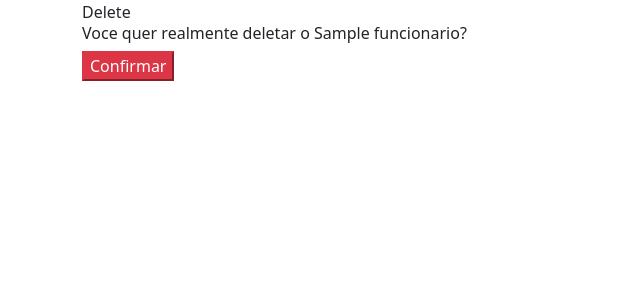
After one commit to gfernandes01/gestao_rh, a Django app: page /funcionarios/deletar/1/ in a window 1280 px wide. The commit adds this page. Shown: the top 300 px of the page, without its empty margins (0-640 px from the left). Run offline with Django 3.2, Linux system fonts and the light colour scheme; tables that the repository leaves empty hold one stand-in row (values such as "Sample post"); parts of the project's set-up code (start-up, migrations or seed data) failed here and were passed over; some libraries are stand-ins or nearby versions.

Commit message:
Criacao e Vinculos CRUD - FUNCIONARIOS

```diff
--- a/apps/core/templates/core/index.html
+++ b/apps/core/templates/core/index.html
@@ -8,10 +8,10 @@
     </div>
     <div class="col">
       Ola, {{ usuario.funcionario.nome }}
+          <a href="{% url 'list_funcionarios' %}">Gerenciar Funcionarios</a>
     </div>
     <div class="col">
       <a href="{% url 'logout' %}">Logout</a>
-
       {% if usuario.funcionario.empresa %}
         <a href="{% url 'edit_empresa' usuario.funcionario.empresa.id%}">Editar Empresa</a>
       {% else %}
--- a/apps/departamentos/models.py
+++ b/apps/departamentos/models.py
@@ -5,6 +5,5 @@ from django.db import models
 class Departamento(models.Model):
 	nome = models.CharField(max_length=70)
 
-
-def __str__(self):
-	return self.nome
+	def __str__(self):
+		return self.nome
--- a/apps/documentos/models.py
+++ b/apps/documentos/models.py
@@ -7,6 +7,5 @@ class Documento(models.Model):
 	descricao = models.CharField(max_length=100)
 	criadoPor = models.ForeignKey(Funcionario, on_delete=models.PROTECT)
 
-
-def __str__(self):
-	return self.descricao
+	def __str__(self):
+		return self.descricao
--- a/apps/funcionarios/models.py
+++ b/apps/funcionarios/models.py
@@ -1,5 +1,7 @@
 from django.db import models
 from django.contrib.auth.models import User
+from django.urls import reverse
+
 from apps.departamentos.models import Departamento
 from apps.empresas.models import Empresa
 
@@ -11,5 +13,8 @@ class Funcionario(models.Model):
 	departamentos = models.ManyToManyField(Departamento)
 	empresa = models.ForeignKey(Empresa, on_delete=models.PROTECT, null=True, blank=True)
 
-def __str__(self):
-	return self.nome
+	def get_absolute_url(self):
+		return reverse('list_funcionarios')
+
+	def __str__(self):
+		return self.nome
--- /dev/null
+++ b/apps/funcionarios/templates/funcionarios/funcionario_confirm_delete.html
@@ -0,0 +1,14 @@
+{% extends 'base.html' %}
+
+{% block main %}
+
+Delete
+
+<form method="post">
+    {% csrf_token %}
+    <h6>Voce quer realmente deletar o {{ funcionario }}?</h6>
+    {{ form }}
+
+    <button type="submit" class="btn-danger">Confirmar</button>
+</form>
+{% endblock %}
--- a/apps/funcionarios/urls.py
+++ b/apps/funcionarios/urls.py
@@ -1,7 +1,13 @@
 from django.urls import path
-from .views import home
+from .views import FuncionariosList,\
+    FuncionariosEdit,\
+    FuncionariosDelete,\
+    FuncionariosCreate
 
 
 urlpatterns = [
-    path('', home),
+    path('', FuncionariosList.as_view(), name='list_funcionarios'),
+    path('editar/<int:pk>/', FuncionariosEdit.as_view(), name='update_funcionarios'),
+    path('deletar/<int:pk>/', FuncionariosDelete.as_view(), name='delete_funcionarios'),
+    path('novo/', FuncionariosCreate.as_view(), name='create_funcionarios'),
 ]
--- a/apps/funcionarios/views.py
+++ b/apps/funcionarios/views.py
@@ -1,6 +1,35 @@
-from django.http import HttpResponse
-from django.shortcuts import render
+from django.contrib.auth.models import User
+from django.urls import reverse_lazy
+from django.views.generic import ListView, UpdateView, DeleteView, CreateView
+from .models import Funcionario
 
 
-def home(request):
-	return HttpResponse('Ola')
+class FuncionariosList(ListView):
+	model = Funcionario
+
+	def get_queryset(self):
+		empresa_logada = self.request.user.funcionario.empresa
+		return Funcionario.objects.filter(empresa=empresa_logada)
+
+
+class FuncionariosEdit(UpdateView):
+	model = Funcionario
+	fields = ['nome', 'departamentos']
+
+
+class FuncionariosDelete(DeleteView):
+	model = Funcionario
+	success_url = reverse_lazy('list_funcionarios')
+
+
+class FuncionariosCreate(CreateView):
+	model = Funcionario
+	fields = ['nome', 'departamentos']
+
+	def form_valid(self, form):
+		funcionario = form.save(commit=False)
+		funcionario.empresa = self.request.user.funcionario.empresa
+		funcionario.user = User.objects.create(
+			username=funcionario.nome.split(' ')[0] + funcionario.nome.split(' ')[1])
+		funcionario.save()
+		return super(FuncionariosCreate, self).form_valid(form)
```
Also changed, not shown: apps/funcionarios/templates/funcionarios/funcionario_form.html (added, +14 -0 lines), apps/funcionarios/templates/funcionarios/funcionario_list.html (added, +12 -0 lines).
